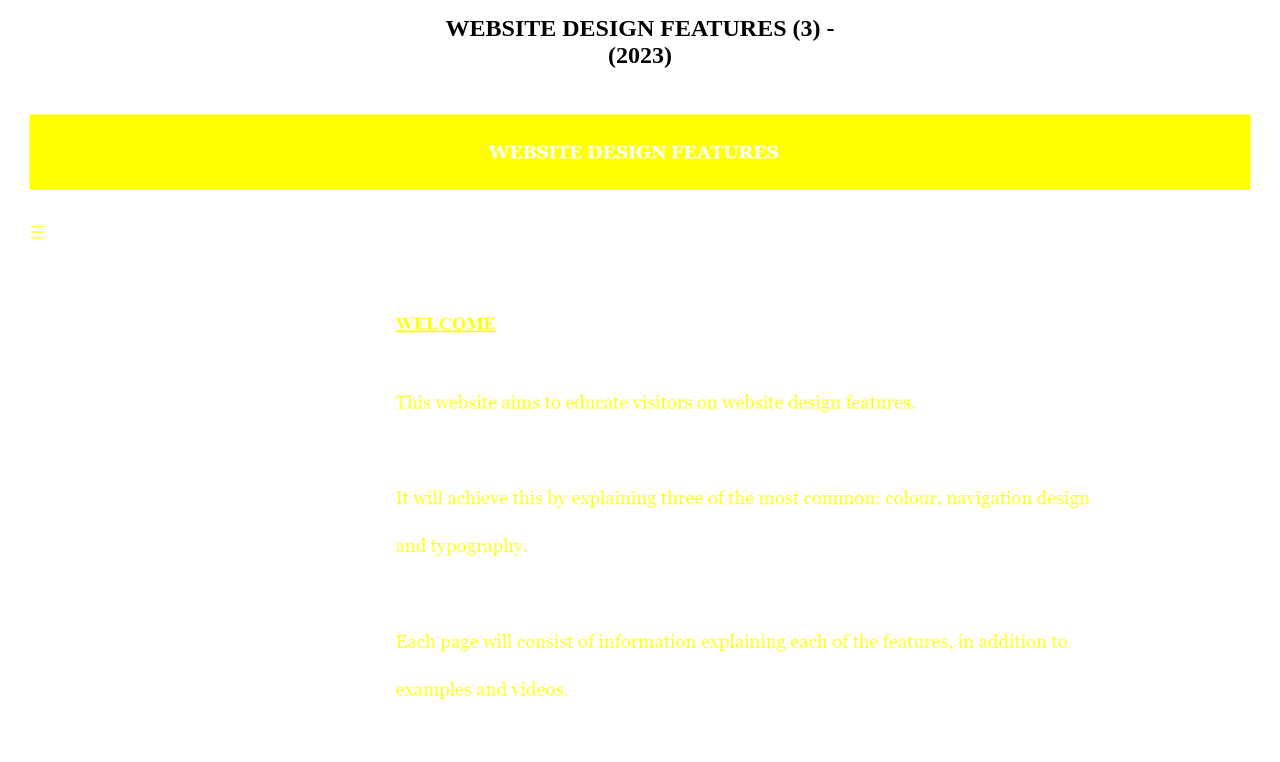
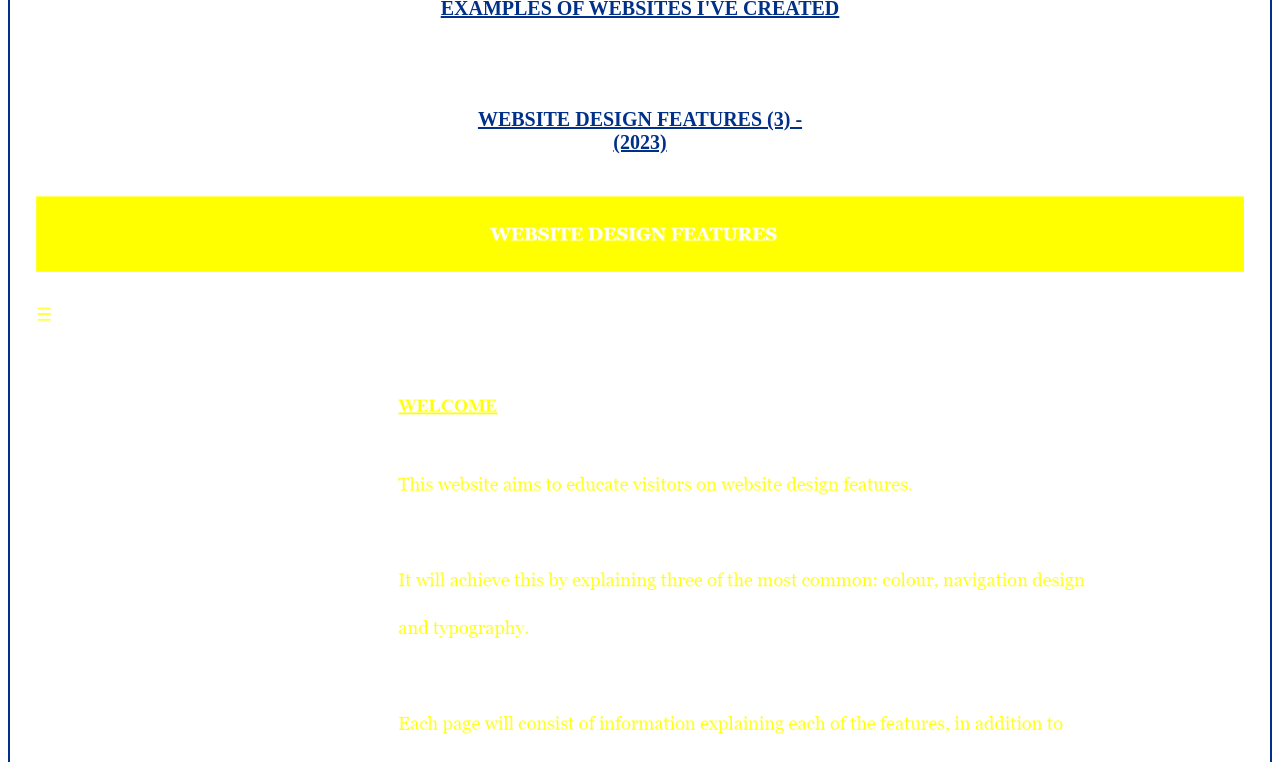
Before and after one commit to elliottaylor1607/MyPortfolio, a plain HTML site: page BodyofWork.html in a window 1280 px wide. Shown: the part 133-895 px from the top of the page. Drawn offline with Linux system fonts and the light colour scheme.

Commit message:
Update BodyofWork.html

```diff
--- a/BodyofWork.html
+++ b/BodyofWork.html
@@ -2,8 +2,8 @@
 <html> <!-- Start of webpage's HTML content -->
 <head> <!-- Start of webpage's heading content -->
 <title> Body of Work </title> <!-- Title of the webpage -->
-<link rel="stylesheet" href="css/Assignment3StyleSheet.css"> <!-- Referencing external CSS -->
-<link rel="stylesheet" href="css/Assignment3TableStyleSheet.css"> <!-- Referencing external CSS -->
+<link rel="stylesheet" href="index.css"> <!-- Referencing external CSS -->
+<link rel="stylesheet" href="index2.css"> <!-- Referencing external CSS -->
 <meta name="viewport" content="width=device-width, initial-scale=1.0"> <!-- Giving instructions on how to scale each page of the website when viewed within different web browsers -->
 <meta name="author" content="ET Bedford College"> <!-- Crediting the author of the webpage -->
 <script> <!-- Start of JavaScript -->
```
